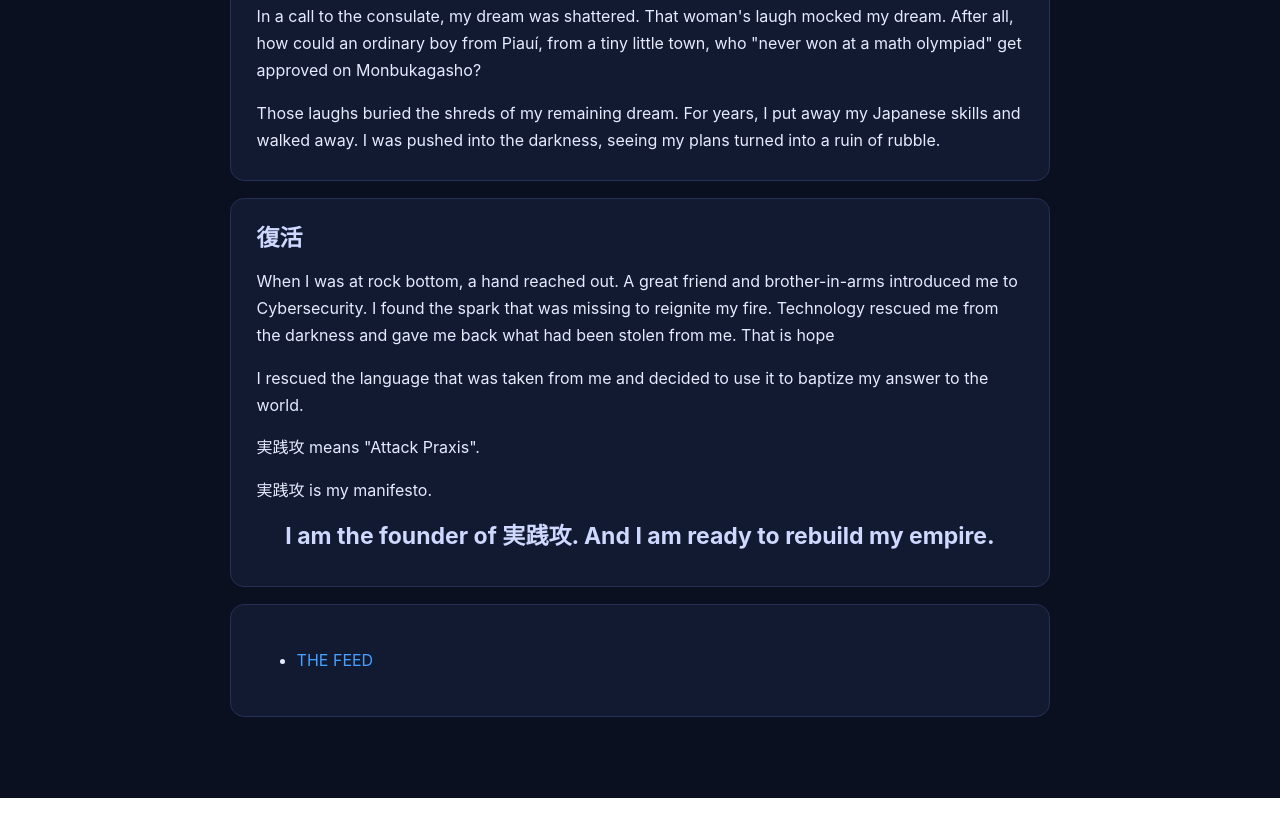
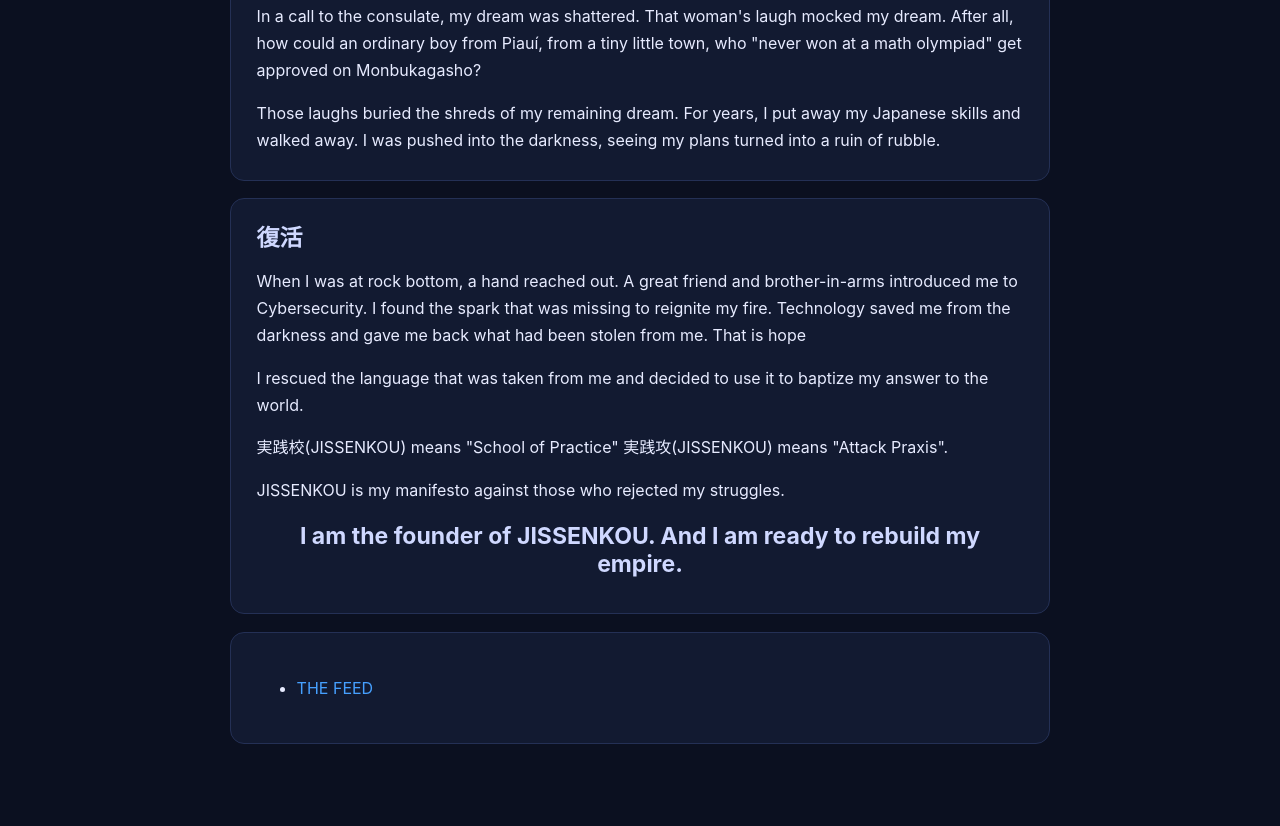
Before and after one commit to GilsonJunio/fundador, an Astro site: page / in a window 1280 px wide. Shown: the part 804-1630 px from the top of the page. Before the commit the page ends 1602 px from the top, so only its background shows below. Built offline with nearby package versions, Linux system fonts and the light colour scheme; Astro itself is replaced by a stand-in of ours.

Commit message:
ch: changes to the manifesto text. add: school of practice

```diff
--- a/src/pages/index.astro
+++ b/src/pages/index.astro
@@ -147,7 +147,7 @@
             When I was at rock bottom, a hand reached out.</br>
             A great friend and brother-in-arms introduced me to Cybersecurity.</br>
             I found the spark that was missing to reignite my fire.</br>
-            Technology rescued me from the darkness and gave me back what had been stolen from me.</br>
+            Technology saved me from the darkness and gave me back what had been stolen from me.</br>
             That is hope</br>
           </p>
           <p>
@@ -155,13 +155,14 @@
             use it to baptize my answer to the world.
           </p>
           <p>
-            実践攻 means "Attack Praxis".
+            実践校(JISSENKOU) means "School of Practice"
+            実践攻(JISSENKOU) means "Attack Praxis".
           </p>
           <p>
-            実践攻 is my manifesto.
+            JISSENKOU is my manifesto against those who rejected my struggles.
           </p>
           <h2 class="founder-claim">
-            I am the founder of 実践攻. And I am ready to rebuild my empire.
+            I am the founder of JISSENKOU. And I am ready to rebuild my empire.
           </h2>
         </article>
         <article class="card">
```
